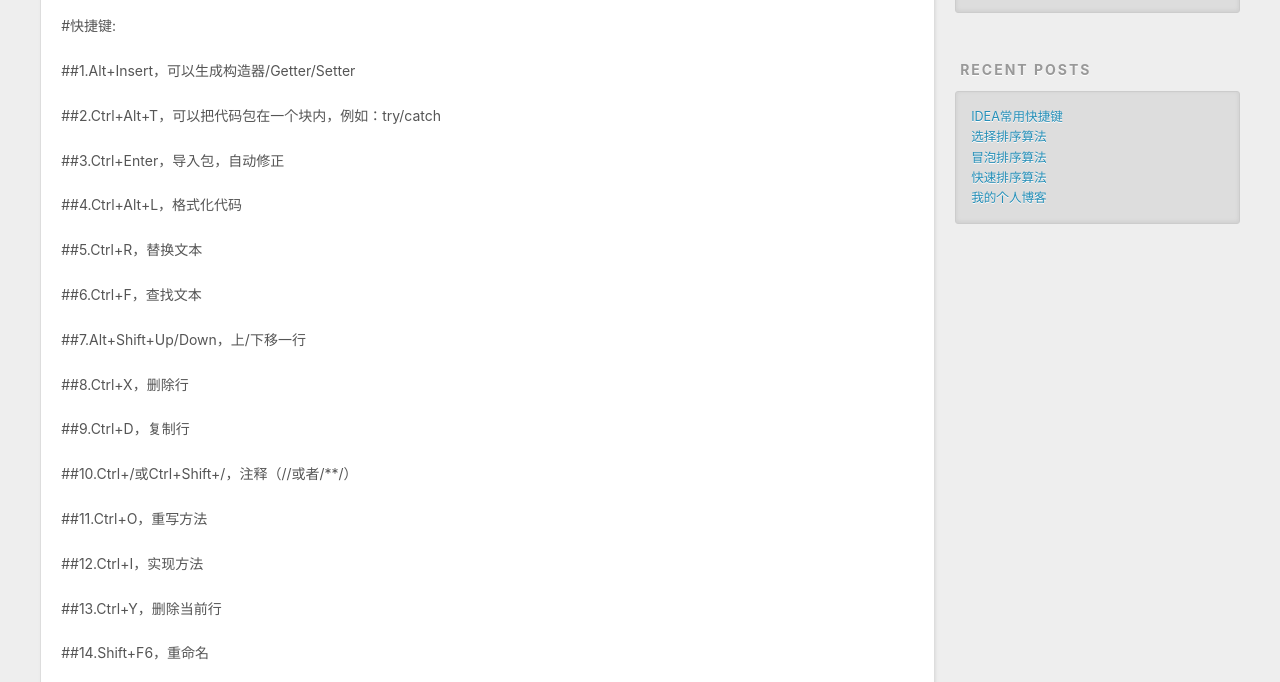
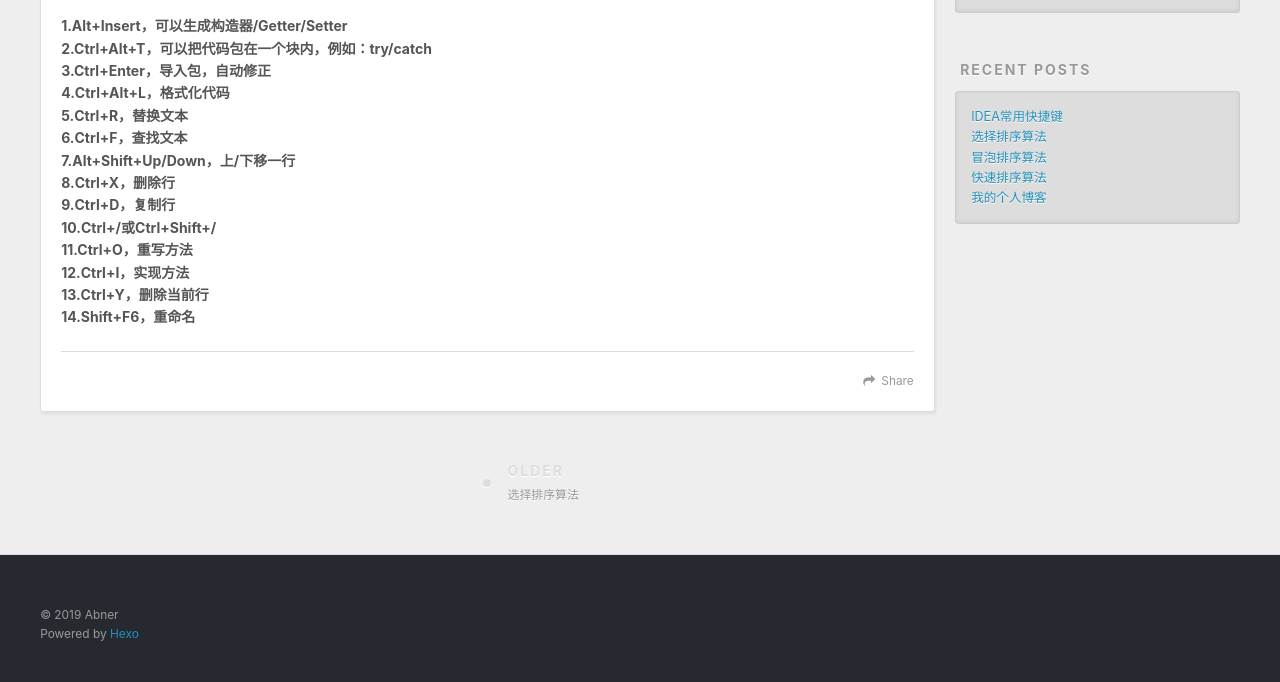
Before and after one commit to Abner-Yao-Yw/Abner-Yao-Yw.github.io, a plain HTML site: page 2019/04/12/IDEA常用快捷键/index.html in a window 1280 px wide. Shown: the part 438-1120 px from the top of the page. Drawn offline with nearby package versions, Linux system fonts and the light colour scheme.

Commit message:
Site updated: 2019-04-12 23:16:04

```diff
--- a/2019/04/12/IDEA常用快捷键/index.html
+++ b/2019/04/12/IDEA常用快捷键/index.html
@@ -7,17 +7,17 @@
 
   <title>IDEA常用快捷键 | Abner-Yao</title>
   <meta name="viewport" content="width=device-width, initial-scale=1, maximum-scale=1">
-  <meta name="description" content="#快捷键: ##1.Alt+Insert，可以生成构造器/Getter/Setter ##2.Ctrl+Alt+T，可以把代码包在一个块内，例如：try/catch ##3.Ctrl+Enter，导入包，自动修正 ##4.Ctrl+Alt+L，格式化代码 ##5.Ctrl+R，替换文本 ##6.Ctrl+F，查找文本 ##7.Alt+Shift+Up/Down，上/下移一行 ##8.Ctrl+X，">
+  <meta name="description" content="1.Alt+Insert，可以生成构造器/Getter/Setter2.Ctrl+Alt+T，可以把代码包在一个块内，例如：try/catch3.Ctrl+Enter，导入包，自动修正4.Ctrl+Alt+L，格式化代码5.Ctrl+R，替换文本6.Ctrl+F，查找文本7.Alt+Shift+Up/Down，上/下移一行8.Ctrl+X，删除行9.Ctrl+D，复制行10.Ctrl+/或Ctrl">
 <meta property="og:type" content="article">
 <meta property="og:title" content="IDEA常用快捷键">
 <meta property="og:url" content="http://yoursite.com/2019/04/12/IDEA常用快捷键/index.html">
 <meta property="og:site_name" content="Abner-Yao">
-<meta property="og:description" content="#快捷键: ##1.Alt+Insert，可以生成构造器/Getter/Setter ##2.Ctrl+Alt+T，可以把代码包在一个块内，例如：try/catch ##3.Ctrl+Enter，导入包，自动修正 ##4.Ctrl+Alt+L，格式化代码 ##5.Ctrl+R，替换文本 ##6.Ctrl+F，查找文本 ##7.Alt+Shift+Up/Down，上/下移一行 ##8.Ctrl+X，">
+<meta property="og:description" content="1.Alt+Insert，可以生成构造器/Getter/Setter2.Ctrl+Alt+T，可以把代码包在一个块内，例如：try/catch3.Ctrl+Enter，导入包，自动修正4.Ctrl+Alt+L，格式化代码5.Ctrl+R，替换文本6.Ctrl+F，查找文本7.Alt+Shift+Up/Down，上/下移一行8.Ctrl+X，删除行9.Ctrl+D，复制行10.Ctrl+/或Ctrl">
 <meta property="og:locale" content="zh">
-<meta property="og:updated_time" content="2019-04-12T15:04:35.334Z">
+<meta property="og:updated_time" content="2019-04-12T15:15:39.678Z">
 <meta name="twitter:card" content="summary">
 <meta name="twitter:title" content="IDEA常用快捷键">
-<meta name="twitter:description" content="#快捷键: ##1.Alt+Insert，可以生成构造器/Getter/Setter ##2.Ctrl+Alt+T，可以把代码包在一个块内，例如：try/catch ##3.Ctrl+Enter，导入包，自动修正 ##4.Ctrl+Alt+L，格式化代码 ##5.Ctrl+R，替换文本 ##6.Ctrl+F，查找文本 ##7.Alt+Shift+Up/Down，上/下移一行 ##8.Ctrl+X，">
+<meta name="twitter:description" content="1.Alt+Insert，可以生成构造器/Getter/Setter2.Ctrl+Alt+T，可以把代码包在一个块内，例如：try/catch3.Ctrl+Enter，导入包，自动修正4.Ctrl+Alt+L，格式化代码5.Ctrl+R，替换文本6.Ctrl+F，查找文本7.Alt+Shift+Up/Down，上/下移一行8.Ctrl+X，删除行9.Ctrl+D，复制行10.Ctrl+/或Ctrl">
 
     <link rel="alternate" href="/atom.xml" title="Abner-Yao" type="application/atom+xml">
 
@@ -90,26 +90,12 @@
 
     <div class="article-entry" itemprop="articleBody">
 
-        <p>#快捷键:</p>
-<p>##1.Alt+Insert，可以生成构造器/Getter/Setter</p>
-<p>##2.Ctrl+Alt+T，可以把代码包在一个块内，例如：try/catch</p>
-<p>##3.Ctrl+Enter，导入包，自动修正</p>
-<p>##4.Ctrl+Alt+L，格式化代码</p>
-<p>##5.Ctrl+R，替换文本</p>
-<p>##6.Ctrl+F，查找文本</p>
-<p>##7.Alt+Shift+Up/Down，上/下移一行</p>
-<p>##8.Ctrl+X，删除行</p>
-<p>##9.Ctrl+D，复制行</p>
-<p>##10.Ctrl+/或Ctrl+Shift+/，注释（//或者/**/）</p>
-<p>##11.Ctrl+O，重写方法</p>
-<p>##12.Ctrl+I，实现方法</p>
-<p>##13.Ctrl+Y，删除当前行</p>
-<p>##14.Shift+F6，重命名</p>
+        <p><strong>1.Alt+Insert，可以生成构造器/Getter/Setter</strong><br><strong>2.Ctrl+Alt+T，可以把代码包在一个块内，例如：try/catch</strong><br><strong>3.Ctrl+Enter，导入包，自动修正</strong><br><strong>4.Ctrl+Alt+L，格式化代码</strong><br><strong>5.Ctrl+R，替换文本</strong><br><strong>6.Ctrl+F，查找文本</strong><br><strong>7.Alt+Shift+Up/Down，上/下移一行</strong><br><strong>8.Ctrl+X，删除行</strong><br><strong>9.Ctrl+D，复制行</strong><br><strong>10.Ctrl+/或Ctrl+Shift+/</strong><br><strong>11.Ctrl+O，重写方法</strong><br><strong>12.Ctrl+I，实现方法</strong><br><strong>13.Ctrl+Y，删除当前行</strong><br><strong>14.Shift+F6，重命名</strong></p>
 
 
     </div>
     <footer class="article-footer">
-      <a data-url="http://yoursite.com/2019/04/12/IDEA常用快捷键/" data-id="cjue7da8e0000n4vth43k7ork" class="article-share-link">Share</a>
+      <a data-url="http://yoursite.com/2019/04/12/IDEA常用快捷键/" data-id="cjue7rl9600002cvt9upuncbt" class="article-share-link">Share</a>
 
 
     </footer>
```
Also changed, not shown: 2019/03/30/我的个人博客/index.html (+1 -1 lines), 2019/03/31/快速排序算法/index.html (+1 -1 lines), 2019/04/02/冒泡排序算法/index.html (+1 -1 lines), 2019/04/02/选择排序算法/index.html (+1 -1 lines), index.html (+6 -20 lines).
